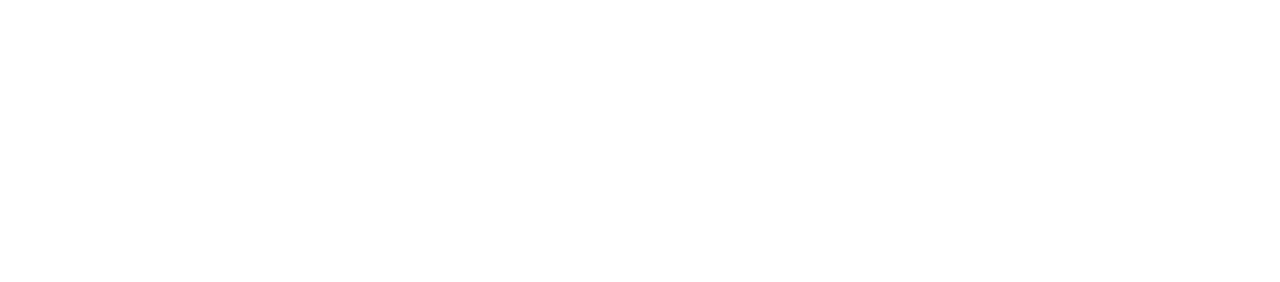
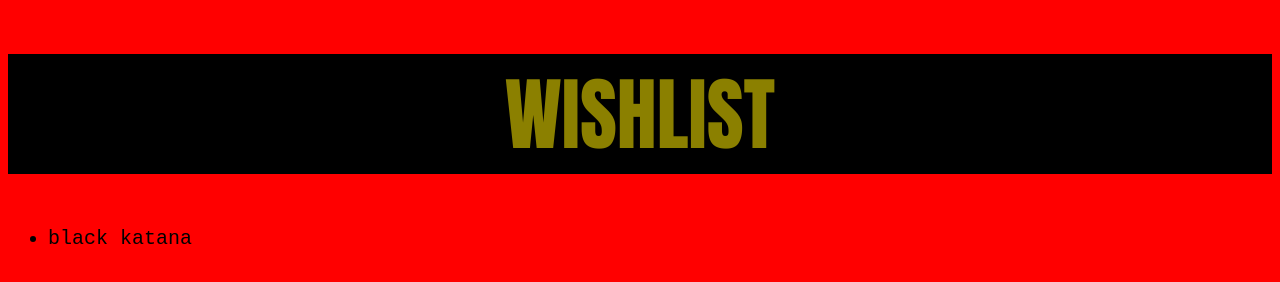
Before and after one commit to MastaJibril/katana-project, a plain HTML site: page wishlist.html in a window 1280 px wide. Drawn offline with Linux system fonts and the light colour scheme.

Commit message:
I added the wishlist page but no fuctionality so it wont add anything. i also edit a little bit of index and added a icon image for the wishlist page (edited index added wishlist.html and .css and add icon for wishlist)

```diff
--- a/wishlist.css
+++ b/wishlist.css
@@ -1,3 +1,20 @@
-* {
+body {
+  background-color: red;
+}
+header {
   background-color: black;
 }
+.title {
+  font-size: 80px;
+  text-align: center;
+  font-family: Impact, Haettenschweiler, "Arial Narrow Bold", sans-serif;
+  color: #8b8000;
+}
+.wish {
+  font-size: x-large;
+  font-family: monospace;
+}
+.wishlink {
+  color: black;
+  text-decoration: none;
+}
--- a/wishlist.html
+++ b/wishlist.html
@@ -4,7 +4,24 @@
     <meta charset="UTF-8" />
     <meta http-equiv="X-UA-Compatible" content="IE=edge" />
     <meta name="viewport" content="width=device-width, initial-scale=1.0" />
+    <link rel="stylesheet" href="wishlist.css" />
+    <link rel="icon" href="./sources/images/wishlist_106595.png" />
     <title>wishlist</title>
   </head>
-  <body></body>
+  <body>
+    <header>
+      <h1 class="title">WISHLIST</h1>
+    </header>
+    <main>
+      <ul class="wish">
+        <li>
+          <a
+            class="wishlink"
+            href="https://roninkatana.com/hanzo-steel-clay-tempered-black-bat-themed-katana-model-5"
+            >black katana</a
+          >
+        </li>
+      </ul>
+    </main>
+  </body>
 </html>
```
Also changed, not shown: index.html (+4 -4 lines), sources/images/wishlist_106595.png (added).
